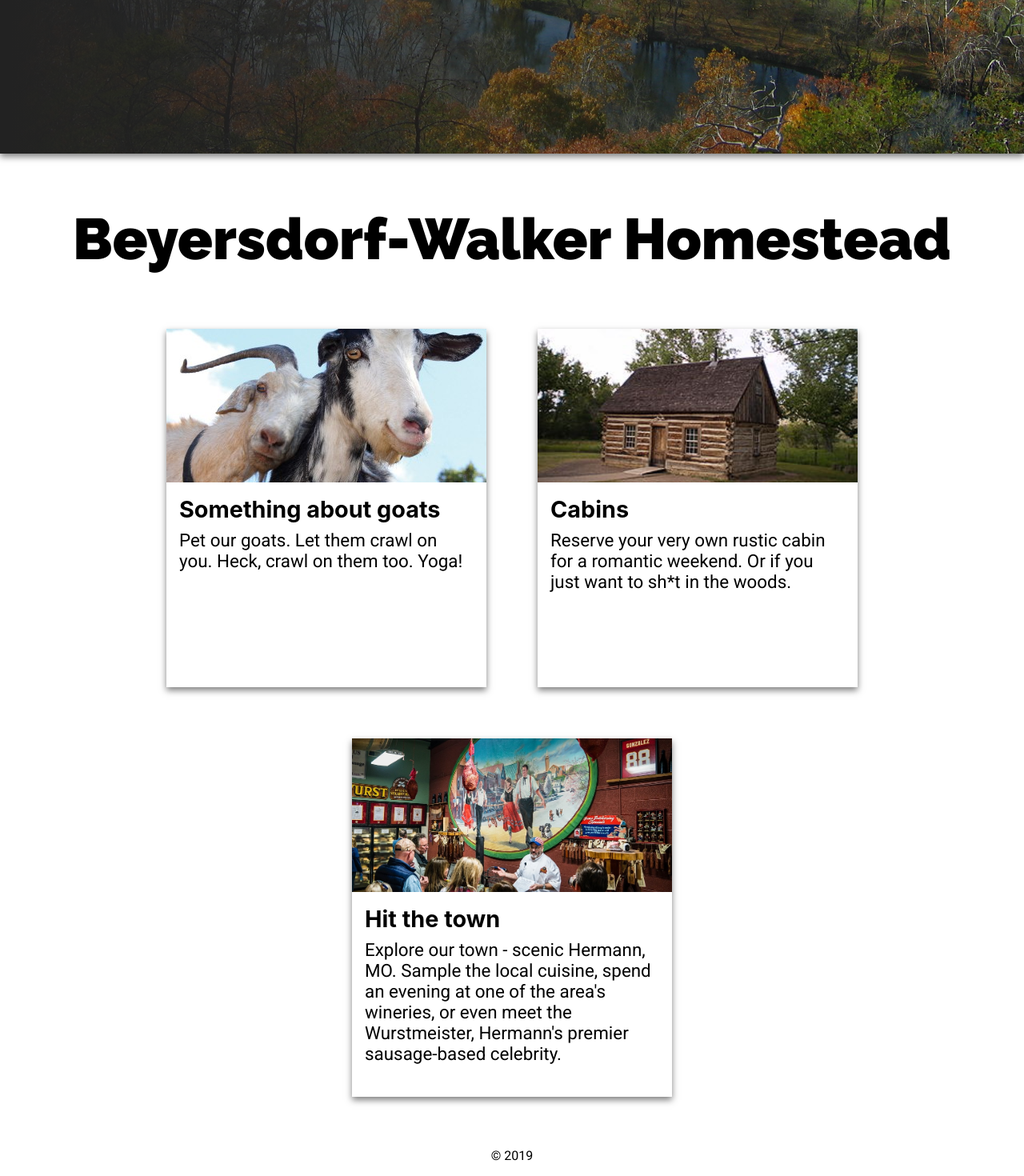
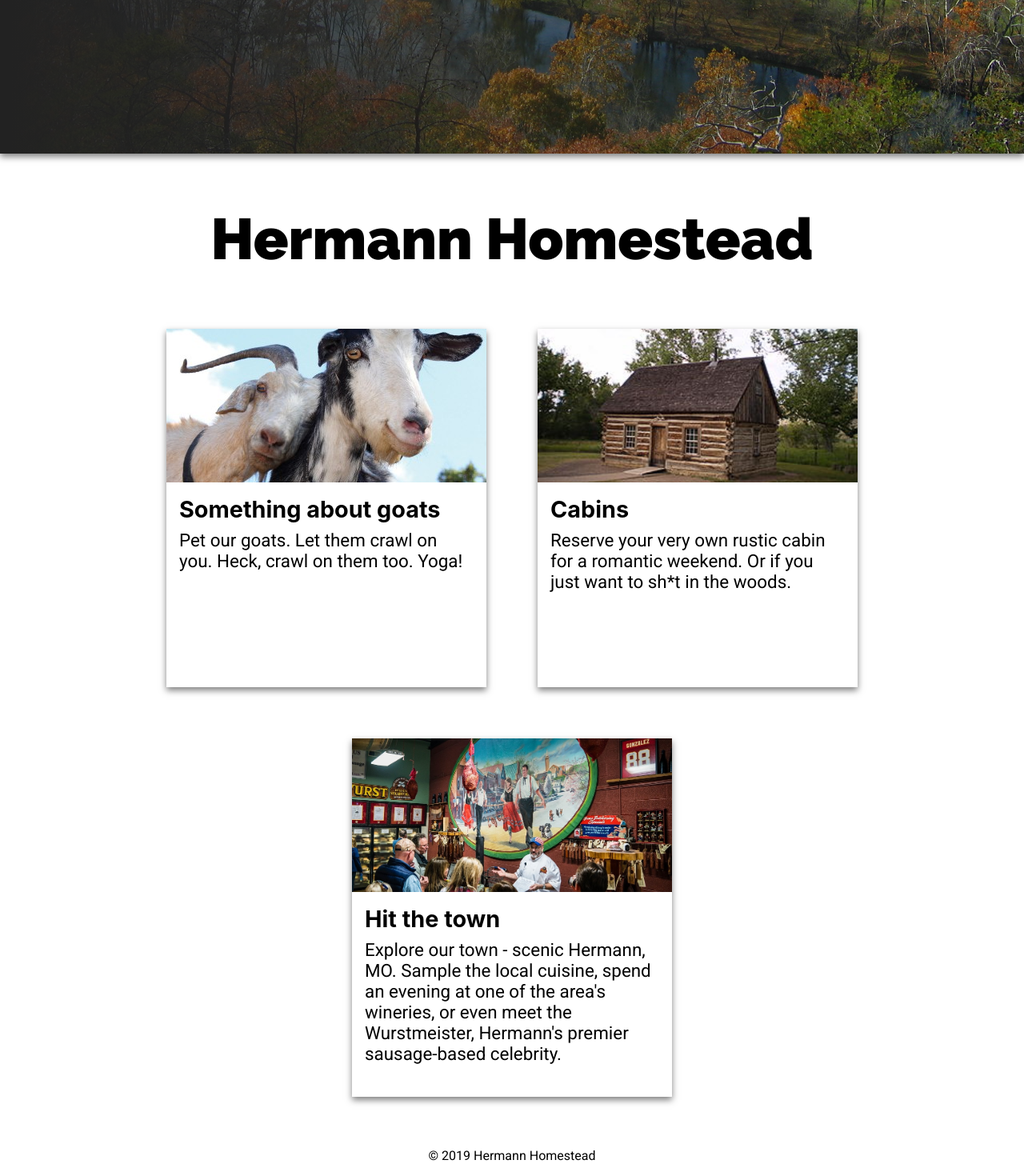
Before and after one commit to rlorey/hermann-homestead, a React (Create React App) app: page / in a window 1280 px wide. Shown: the part 568-2038 px from the top of the page at 80% size. Built offline with nearby package versions, Linux system fonts and the light colour scheme.

Commit message:
Update header name, c date

```diff
--- a/src/components/About.js
+++ b/src/components/About.js
@@ -6,7 +6,7 @@ class About extends Component {
   render() {
     return (
       <div className="About">
-        <div className="header-text">Beyersdorf-Walker Homestead</div>
+        <div className="header-text">Hermann Homestead</div>
         <Card
           image="goats.jpg"
           heading="Something about goats"
--- a/src/components/Home.js
+++ b/src/components/Home.js
@@ -9,7 +9,7 @@ class Home extends Component {
       <div>
         <Header />
         <About />
-        <div className="copyright">© 2019</div>
+        <div className="copyright">© {(new Date()).getFullYear()} Hermann Homestead</div>
       </div>
     );
   }
```
